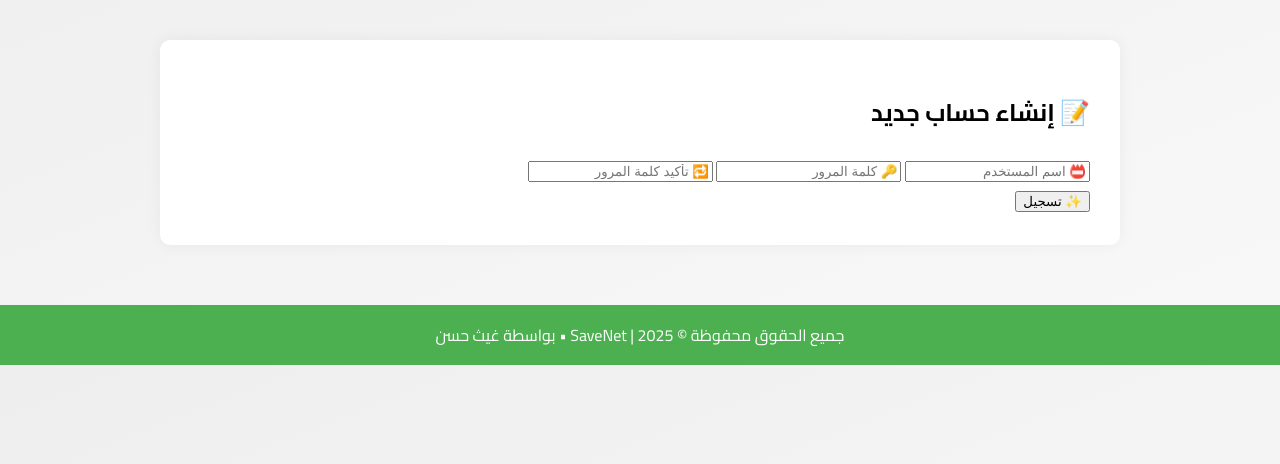
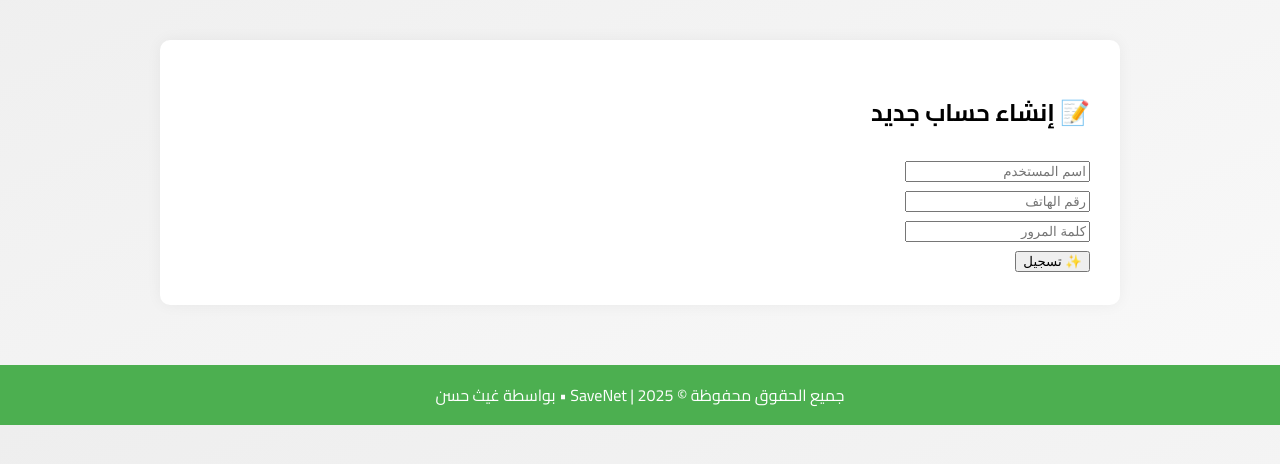
Before and after one commit to ghaithhasan963/reporting-platform, a Flask app: page /register in a window 1280 px wide. Shown: the part 135-599 px from the top of the page. Run offline with Flask 3, Linux system fonts and the light colour scheme; parts of the project's set-up code (start-up, migrations or seed data) failed here and were passed over.

Commit message:
Update register.html

```diff
--- a/reporting_platform/templates/register.html
+++ b/reporting_platform/templates/register.html
@@ -1,27 +1,13 @@
-{% extends 'base.html' %}
-{% block title %}إنشاء حساب | SaveNet{% endblock %}
+{% extends "base.html" %}
 {% block content %}
-
-<div class="max-w-md mx-auto mt-16 bg-white p-6 rounded-2xl shadow-md animate__animated animate__fadeInUp">
-  <h2 class="text-3xl font-bold text-center text-pink-600 mb-6">📝 إنشاء حساب جديد</h2>
-
-  {% if error %}
-    <script>
-      Swal.fire('❌ خطأ!', '{{ error }}', 'error');
-    </script>
-  {% endif %}
-
-  <form method="POST" class="space-y-4">
-    <input type="text" name="username" placeholder="📛 اسم المستخدم" required class="w-full border rounded px-3 py-2 focus:ring focus:ring-purple-300">
-    <input type="password" name="password" placeholder="🔑 كلمة المرور" required class="w-full border rounded px-3 py-2 focus:ring focus:ring-indigo-300">
-    <input type="password" name="confirm_password" placeholder="🔁 تأكيد كلمة المرور" required class="w-full border rounded px-3 py-2 focus:ring focus:ring-pink-400">
-
-    <div class="text-center mt-6">
-      <button type="submit" class="bg-pink-600 text-white px-5 py-2 rounded-lg hover:bg-pink-700 transition transform hover:scale-105">
-        ✨ تسجيل
-      </button>
-    </div>
-  </form>
-</div>
-
+<h2 class="text-center">📝 إنشاء حساب جديد</h2>
+<form method="POST">
+  <input type="text" name="username" placeholder="اسم المستخدم" class="form-control" required><br>
+  <input type="text" name="phone" placeholder="رقم الهاتف" class="form-control" required><br>
+  <input type="password" name="password" placeholder="كلمة المرور" class="form-control" required><br>
+  <button type="submit" class="btn btn-success">✨ تسجيل</button>
+</form>
+{% if error %}
+  <div class="alert alert-danger mt-3">❌ {{ error }}</div>
+{% endif %}
 {% endblock %}
```
